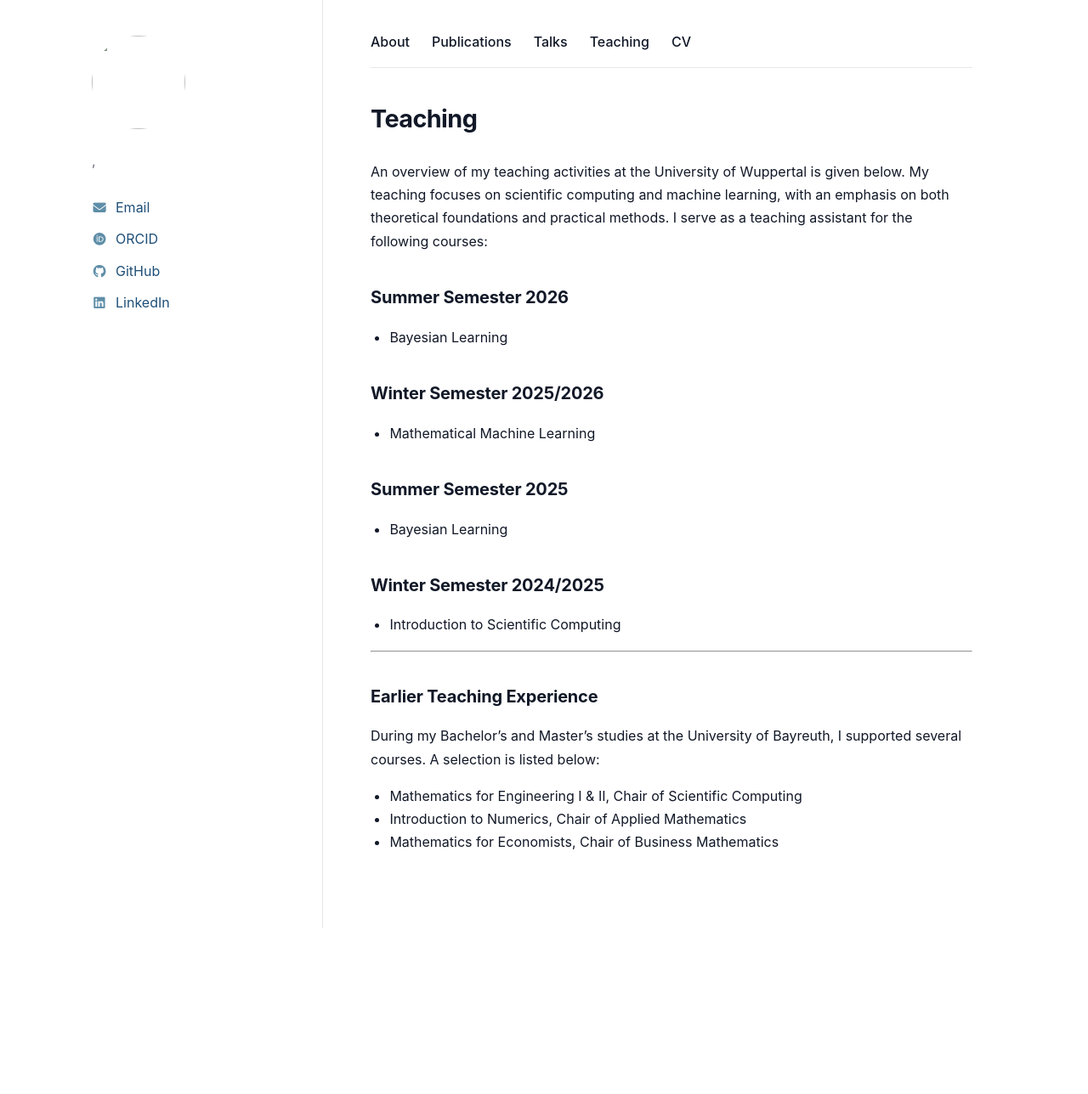
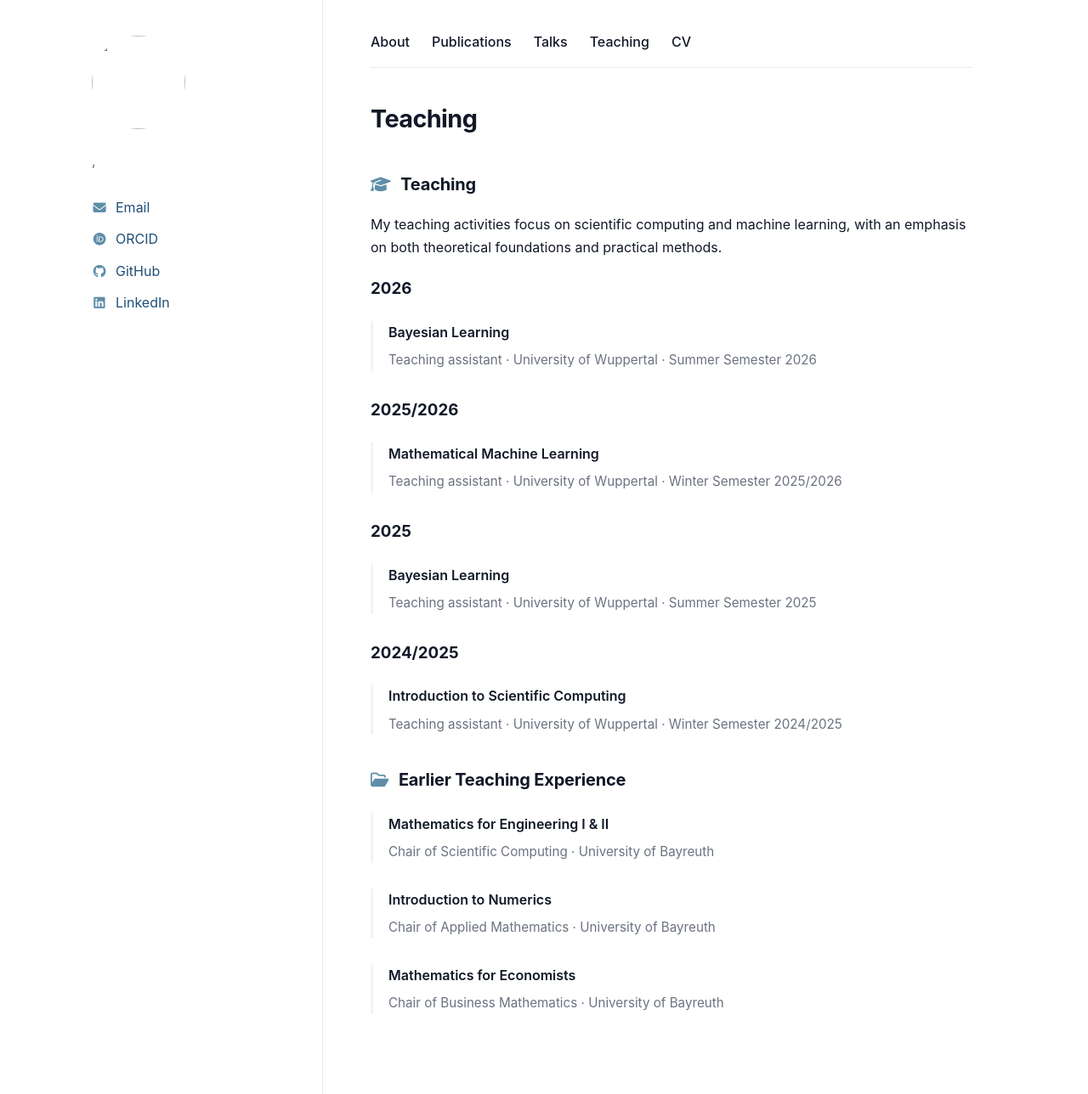
Before and after one commit to LouiseSchaub/louiseschaub.github.io, a Jekyll site: the page built from _pages/teaching.md, in a window 1280 px wide. Shown: the whole page at 85% size. Built offline with Jekyll 4.4.1, drawn with Linux system fonts in a browser that asks for light colours; before the commit the page ends 1093 px from its top, so only the background shows below that.

Commit message:
Update teaching.md

```diff
--- a/_pages/teaching.md
+++ b/_pages/teaching.md
@@ -1,30 +1,89 @@
 ---
-layout: archive
+layout: default
 title: Teaching
 permalink: /teaching/
-collection_name: teaching
 ---
 
-An overview of my teaching activities at the University of Wuppertal is given below. My teaching focuses on scientific computing and machine learning, with an emphasis on both theoretical foundations and practical methods. I serve as a teaching assistant for the following courses:
+## <i class="fa-solid fa-graduation-cap section-icon"></i> Teaching
 
-## Summer Semester 2026
-- Bayesian Learning
+My teaching activities focus on scientific computing and machine learning, with an emphasis on both theoretical foundations and practical methods.
 
-## Winter Semester 2025/2026
-- Mathematical Machine Learning
+### 2026
 
-## Summer Semester 2025
-- Bayesian Learning
+<div class="talk-entry">
+<div class="talk-title">
+Bayesian Learning
+</div>
 
-## Winter Semester 2024/2025
-- Introduction to Scientific Computing
+<div class="talk-meta">
+Teaching assistant · University of Wuppertal · Summer Semester 2026
+</div>
+</div>
 
----
+### 2025/2026
 
-## Earlier Teaching Experience
+<div class="talk-entry">
+<div class="talk-title">
+Mathematical Machine Learning
+</div>
 
-During my Bachelor’s and Master’s studies at the University of Bayreuth, I supported several courses. A selection is listed below:
+<div class="talk-meta">
+Teaching assistant · University of Wuppertal · Winter Semester 2025/2026
+</div>
+</div>
 
-- Mathematics for Engineering I & II, Chair of Scientific Computing
-- Introduction to Numerics, Chair of Applied Mathematics
-- Mathematics for Economists, Chair of Business Mathematics
+### 2025
+
+<div class="talk-entry">
+<div class="talk-title">
+Bayesian Learning
+</div>
+
+<div class="talk-meta">
+Teaching assistant · University of Wuppertal · Summer Semester 2025
+</div>
+</div>
+
+### 2024/2025
+
+<div class="talk-entry">
+<div class="talk-title">
+Introduction to Scientific Computing
+</div>
+
+<div class="talk-meta">
+Teaching assistant · University of Wuppertal · Winter Semester 2024/2025
+</div>
+</div>
+
+## <i class="fa-regular fa-folder-open section-icon"></i> Earlier Teaching Experience
+
+<div class="talk-entry">
+<div class="talk-title">
+Mathematics for Engineering I & II
+</div>
+
+<div class="talk-meta">
+Chair of Scientific Computing · University of Bayreuth
+</div>
+</div>
+
+<div class="talk-entry">
+<div class="talk-title">
+Introduction to Numerics
+</div>
+
+<div class="talk-meta">
+Chair of Applied Mathematics · University of Bayreuth
+</div>
+</div>
+
+<div class="talk-entry">
+<div class="talk-title">
+Mathematics for Economists
+</div>
+
+<div class="talk-meta">
+Chair of Business Mathematics · University of Bayreuth
+</div>
+</div>
```
